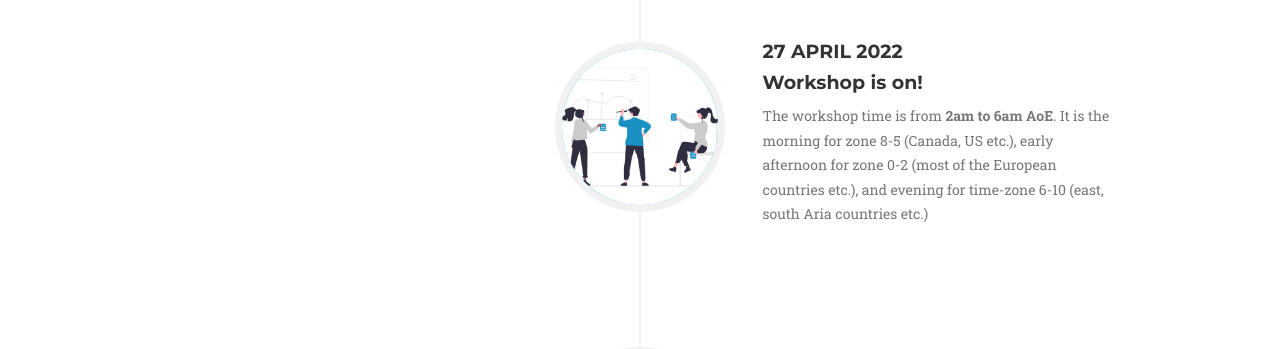
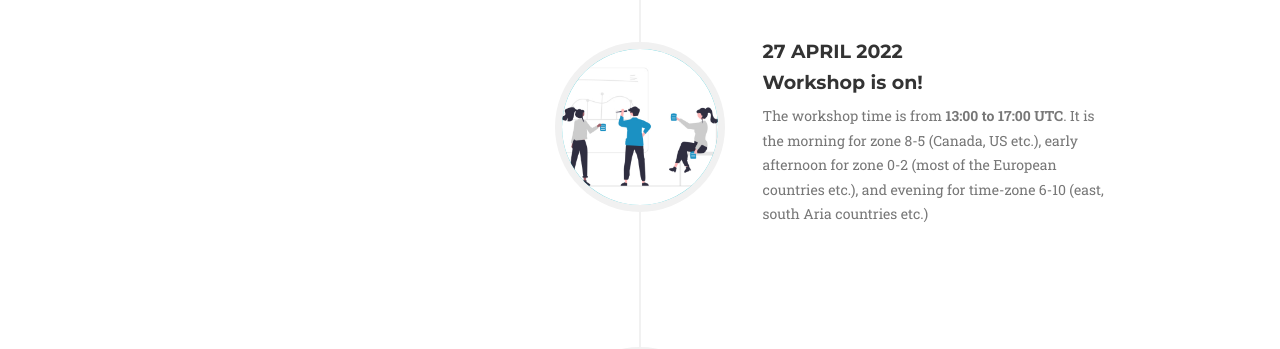
Before and after one commit to turtle2007/CHI22-ihfs, a Jekyll site: the page built from index.html, in a window 1280 px wide and 900 px high, scrolled down 3356 px. Shown: the part 154-503 px from the top of the window. Built offline with Jekyll 4.4.1, drawn with Linux system fonts in a browser that asks for light colours; some web fonts are replaced.

Commit message:
Update UTC

```diff
--- a/_includes/dates.html
+++ b/_includes/dates.html
@@ -62,7 +62,7 @@
                                     <h4 class="subheading">Workshop is on!</h4>
                                 </div>
                                 <div class="timeline-body">
-                                    <p class="text-muted">The workshop time is from <strong>2am to 6am AoE</strong>. It is the morning for zone 8-5 (Canada, US etc.), early afternoon for zone 0-2 (most of the European countries etc.), and evening for time-zone 6-10 (east, south Aria countries etc.)</p>
+                                    <p class="text-muted">The workshop time is from <strong>13:00 to 17:00 UTC</strong>. It is the morning for zone 8-5 (Canada, US etc.), early afternoon for zone 0-2 (most of the European countries etc.), and evening for time-zone 6-10 (east, south Aria countries etc.)</p>
                                 </div>
                             </div>
                         </li>
```
